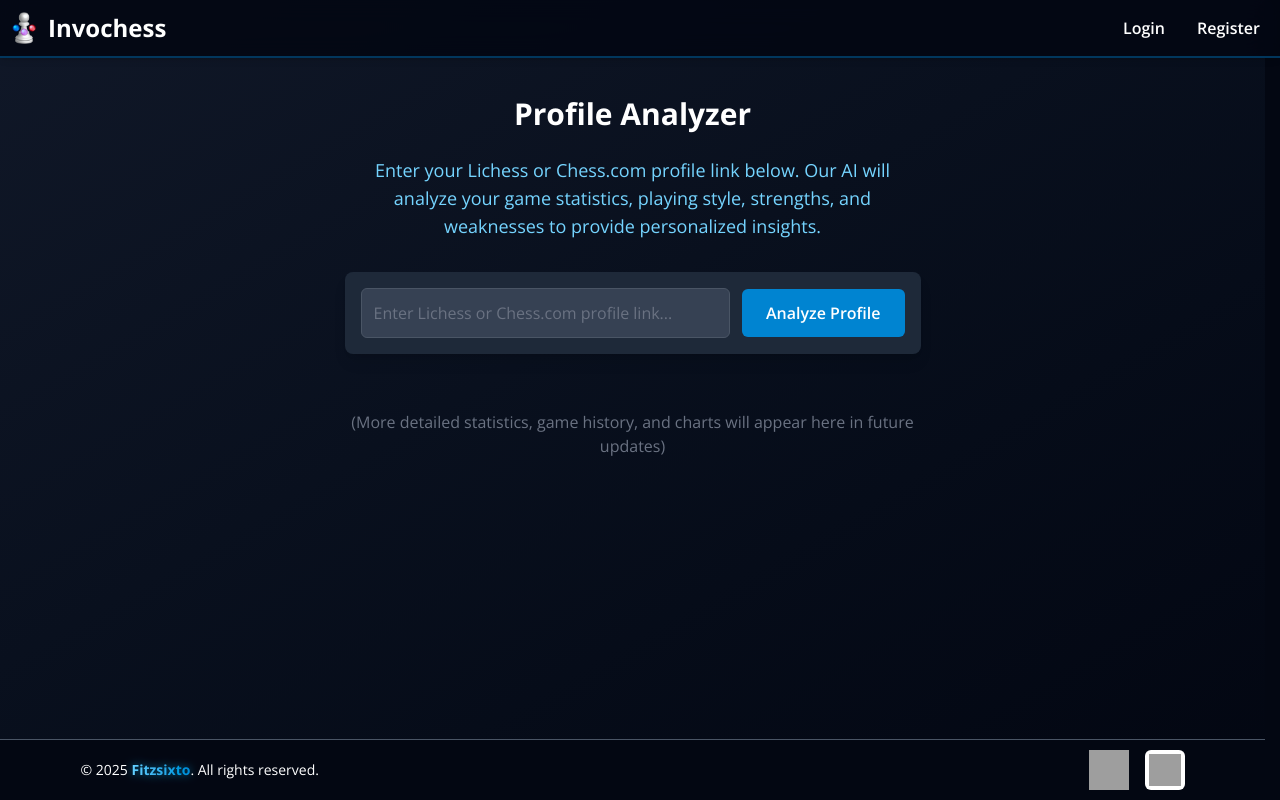
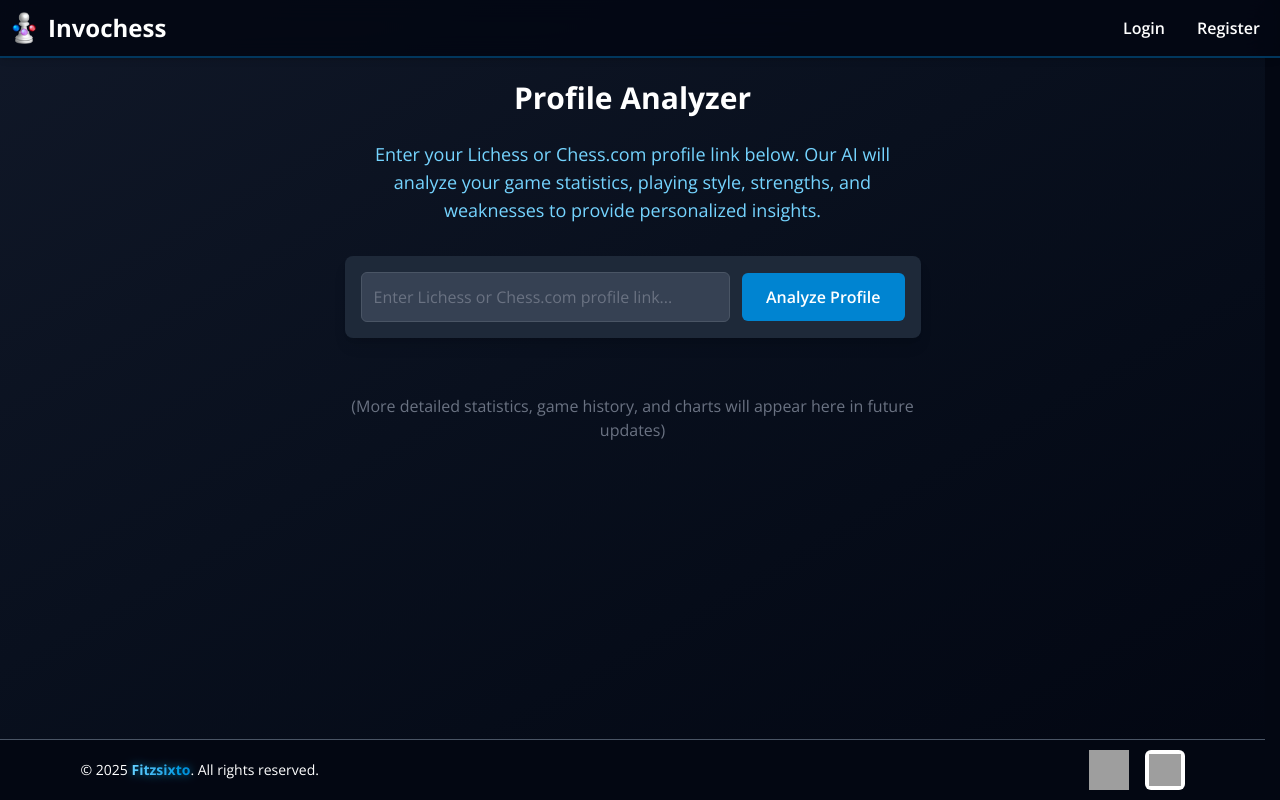
Before and after one commit to kulaizki/invochess, a SvelteKit app: page /profile-analyzer in a window 1280 px wide. Built offline with nearby package versions, Linux system fonts and the light colour scheme; no server answers; grey boxes are pictures that could not be loaded.

Commit message:
style: adjust main padding in layout component for improved visual consistency

```diff
--- a/src/routes/+layout.svelte
+++ b/src/routes/+layout.svelte
@@ -28,7 +28,7 @@
 
 <div class="flex flex-col min-h-screen">
 	<Header/>
-	<main class="flex-grow flex flex-col pt-16 bg-gradient-to-br from-gray-900 to-gray-950">
+	<main class="flex-grow flex flex-col pt-12 bg-gradient-to-br from-gray-900 to-gray-950">
 		{#if $user}
 			{#key $page.url.pathname}
 				<div class="flex-grow flex flex-col" in:fly={{ y: 20, duration: 500, delay: 200 }}>
```
